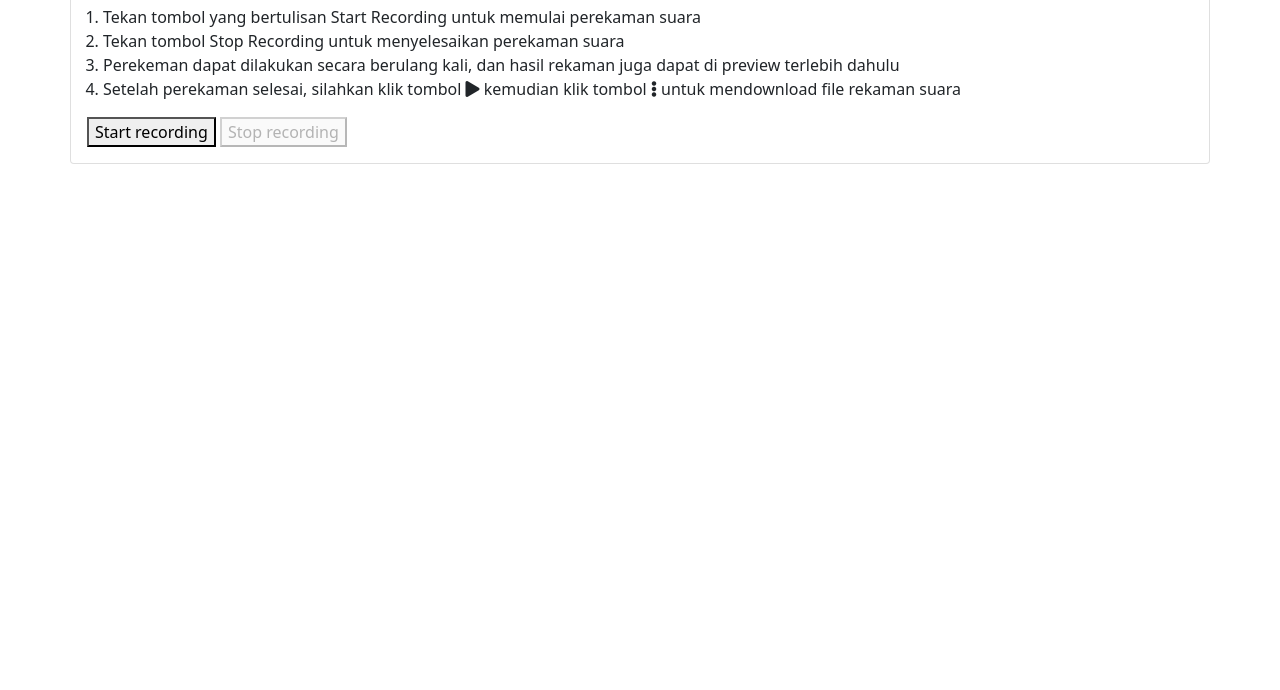
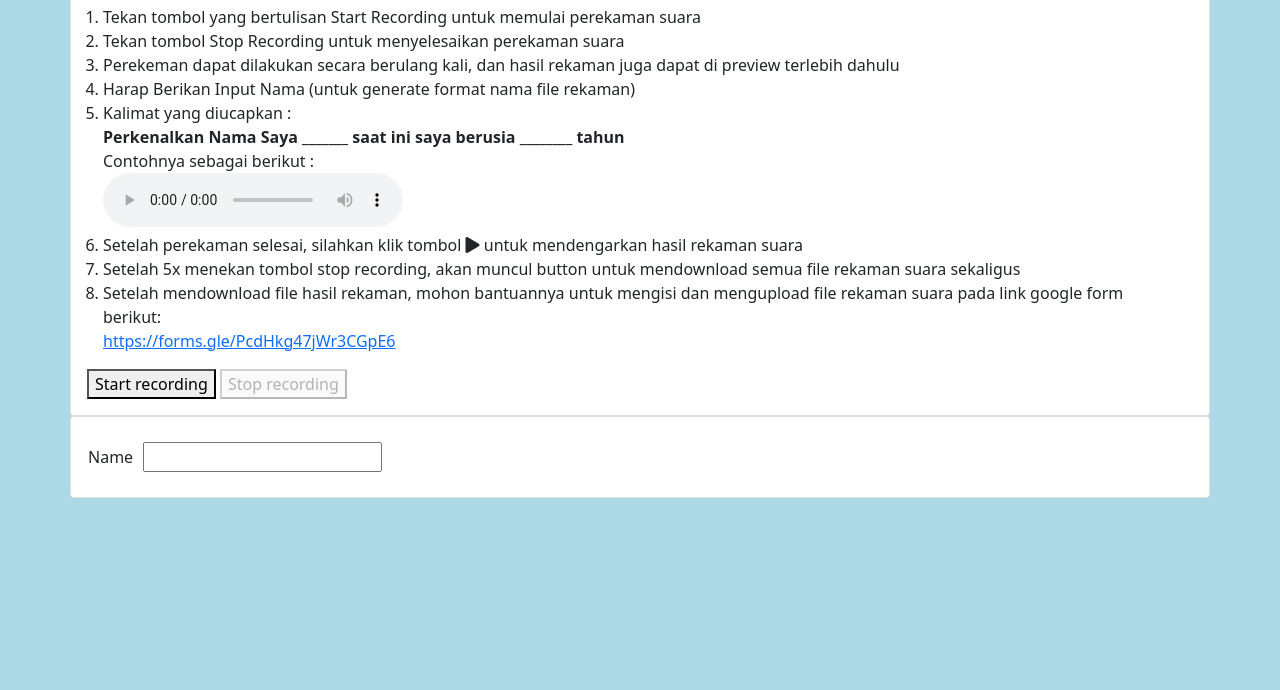
Before and after one commit to audie535180021/audie535180021.github.io, a plain HTML site: page index.html in a window 1280 px wide. Shown: the part 110-800 px from the top of the page. Drawn offline with nearby package versions, Linux system fonts and the light colour scheme.

Commit message:
Penambahan Fitur
Penambahan Fitur Download All dan Format Penamaan File

```diff
--- a/JS/script.js
+++ b/JS/script.js
@@ -1,4 +1,5 @@
 let chunks = [];
+let blobArr = [];
 
 document.getElementById(`aud-recorder`).style.display = 'block';
 
@@ -17,6 +18,10 @@ function startRecording(thisButton, otherButton) {
       chunks.push(e.data);
     };
     mediaRecorder.onstop = () => {
+      var currentVal = localStorage.getItem('myClicks') ? parseInt(localStorage.getItem('myClicks')) : 0;
+      var newVal = currentVal + 1;
+      localStorage.setItem('myClicks', newVal);
+
       const blob = new Blob(chunks, {
         type: 'audio/wav',
       });
@@ -26,8 +31,13 @@ function startRecording(thisButton, otherButton) {
       recordedMedia.setAttribute('class', 'd-flex flex-columns my-2');
       recordedMedia.controls = true;
       const recordedMediaURL = URL.createObjectURL(blob);
+      blobArr.push(URL.createObjectURL(blob));
       recordedMedia.src = recordedMediaURL;
-      document.getElementById(`aud-recorder`).append(recordedMedia);
+      document.getElementById(`result`).append(recordedMedia);
+
+      if (blobArr.length >= 5) {
+        document.getElementById('downloadAll').style.visibility = 'visible';
+      }
     };
 
     thisButton.disabled = true;
@@ -44,3 +54,27 @@ function stopRecording(thisButton, otherButton) {
   thisButton.disabled = true;
   otherButton.disabled = false;
 }
+
+function getAllAudioTag(e) {
+  var fileName = document.getElementById('inputName').value;
+  if (fileName === '') {
+    fileName = 'anonym';
+  }
+
+  var ulist = document.createElement('ul');
+  var listItem;
+  for (var i = 0; i < blobArr.length; i++) {
+    var li = document.createElement('li');
+    var sequence = i + 1;
+    var a = document.createElement('a');
+    var link = document.createTextNode('This is link');
+    a.appendChild(link);
+    a.href = blobArr[i];
+    a.download = fileName + sequence + '.wav';
+    a.click();
+    a.setAttribute('class', 'audio-result');
+    li.appendChild(a);
+    ulist.appendChild(li);
+    ulist.style.display = 'none';
+  }
+}
--- a/index.html
+++ b/index.html
@@ -10,6 +10,9 @@
     <style>
       #audioRecord {
         width: 300px;
+      }
+      body {
+        background-color: lightblue;
       }
     </style>
   </head>
@@ -24,7 +27,22 @@
             <!-- <li>Saat baru pertama kali mengunjungi halaman ini harap klik <a href="https://drive.google.com/file/d/1-GFm_P-W6PC_9qo46E_awNEpfbcAJj4h/view?usp=sharing" target="_new">Allow/Ijinkan menggunakan Microphone</a></li> -->
             <li>Tekan tombol Stop Recording untuk menyelesaikan perekaman suara</li>
             <li>Perekeman dapat dilakukan secara berulang kali, dan hasil rekaman juga dapat di preview terlebih dahulu</li>
-            <li>Setelah perekaman selesai, silahkan klik tombol <i class="fas fa-play"></i> kemudian klik tombol <i class="fas fa-ellipsis-v"></i> untuk mendownload file rekaman suara</li>
+            <li>Harap Berikan Input Nama (untuk generate format nama file rekaman)</li>
+            <li>
+              Kalimat yang diucapkan : <br />
+              <b>Perkenalkan Nama Saya _______ saat ini saya berusia ________ tahun</b> <br />
+              Contohnya sebagai berikut : <br />
+              <audio controls>
+                <source src="Audie_Milson_Sample1.wav" type="audio/wav" />
+              </audio>
+            </li>
+            <li>Setelah perekaman selesai, silahkan klik tombol <i class="fas fa-play"></i> untuk mendengarkan hasil rekaman suara</li>
+            <li>Setelah 5x menekan tombol stop recording, akan muncul button untuk mendownload semua file rekaman suara sekaligus</li>
+            <li>
+              Setelah mendownload file hasil rekaman, mohon bantuannya untuk mengisi dan mengupload file rekaman suara pada link google form berikut: <br /><a href="https://forms.gle/PcdHkg47jWr3CGpE6"
+                >https://forms.gle/PcdHkg47jWr3CGpE6</a
+              >
+            </li>
           </ol>
         </div>
         <div id="aud-recorder">
@@ -48,9 +66,21 @@
           </button>
         </div>
       </div>
+    </div>
+
+    <div class="container d-flex flex-column align-items-start justify-content-center tengah card p-3 mx-lg-auto my-lg-auto">
+      <table>
+        <tr>
+          <td><label for="inputName">Name </label></td>
+          <td><input type="text" id="inputName" name="inputName" class="mx-2 my-2" /></td>
+          <td><button id="downloadAll" style="visibility: hidden" onclick="getAllAudioTag()">Download All</button></td>
+        </tr>
+      </table>
+
+      <div id="result"></div>
+    </div>
 
     <script src="JS/jquery.min.js"></script>
-    <script src="https://cdn.jsdelivr.net/npm/bootstrap@5.1.0/dist/js/bootstrap.bundle.min.js" integrity="sha384-U1DAWAznBHeqEIlVSCgzq+c9gqGAJn5c/t99JyeKa9xxaYpSvHU5awsuZVVFIhvj" crossorigin="anonymous"></script>
     <script src="JS/script.js"></script>
   </body>
 </html>
```
Also changed, not shown: 1 other file. Lines whose indentation alone changed are shown as unchanged.
